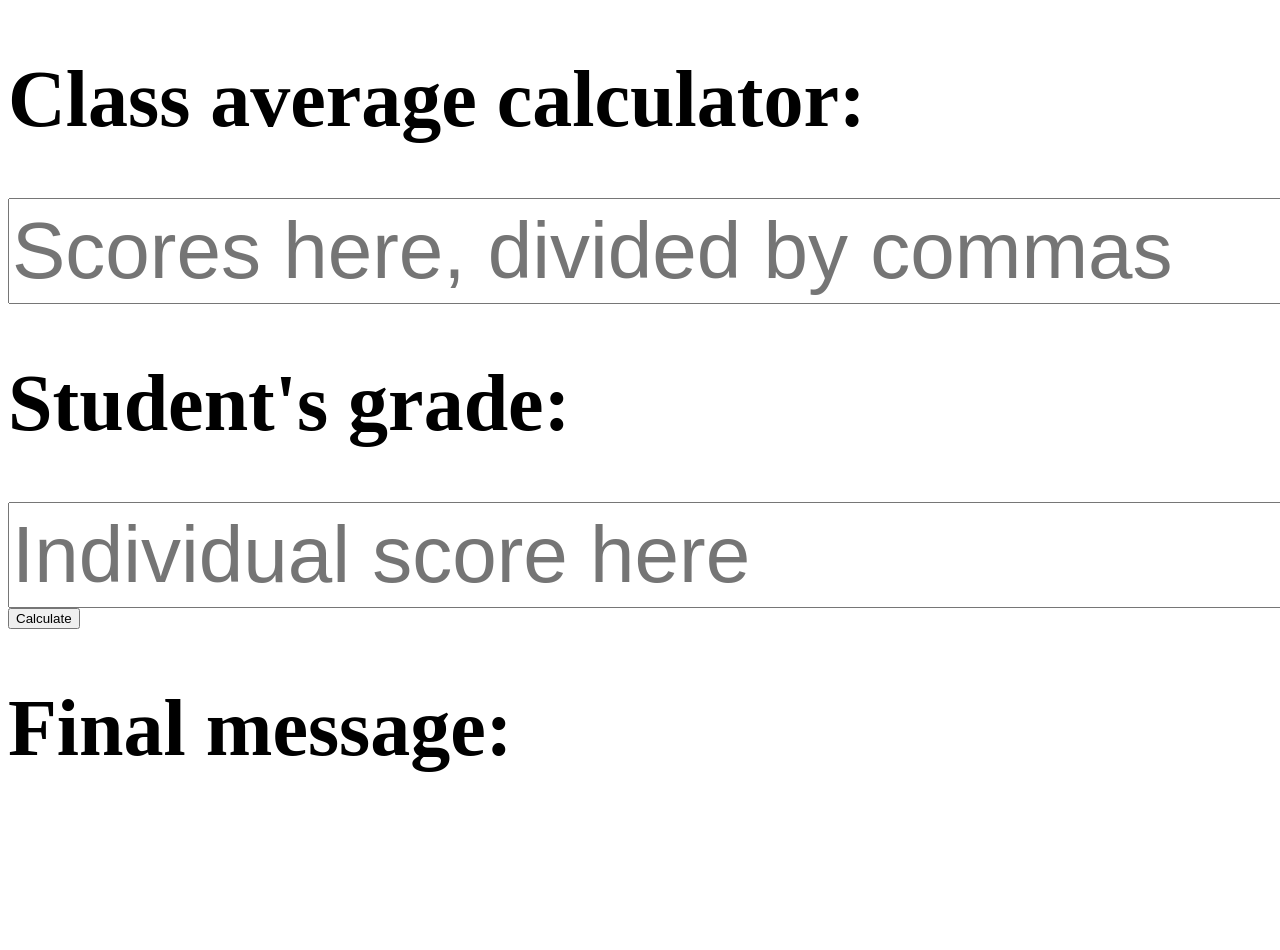
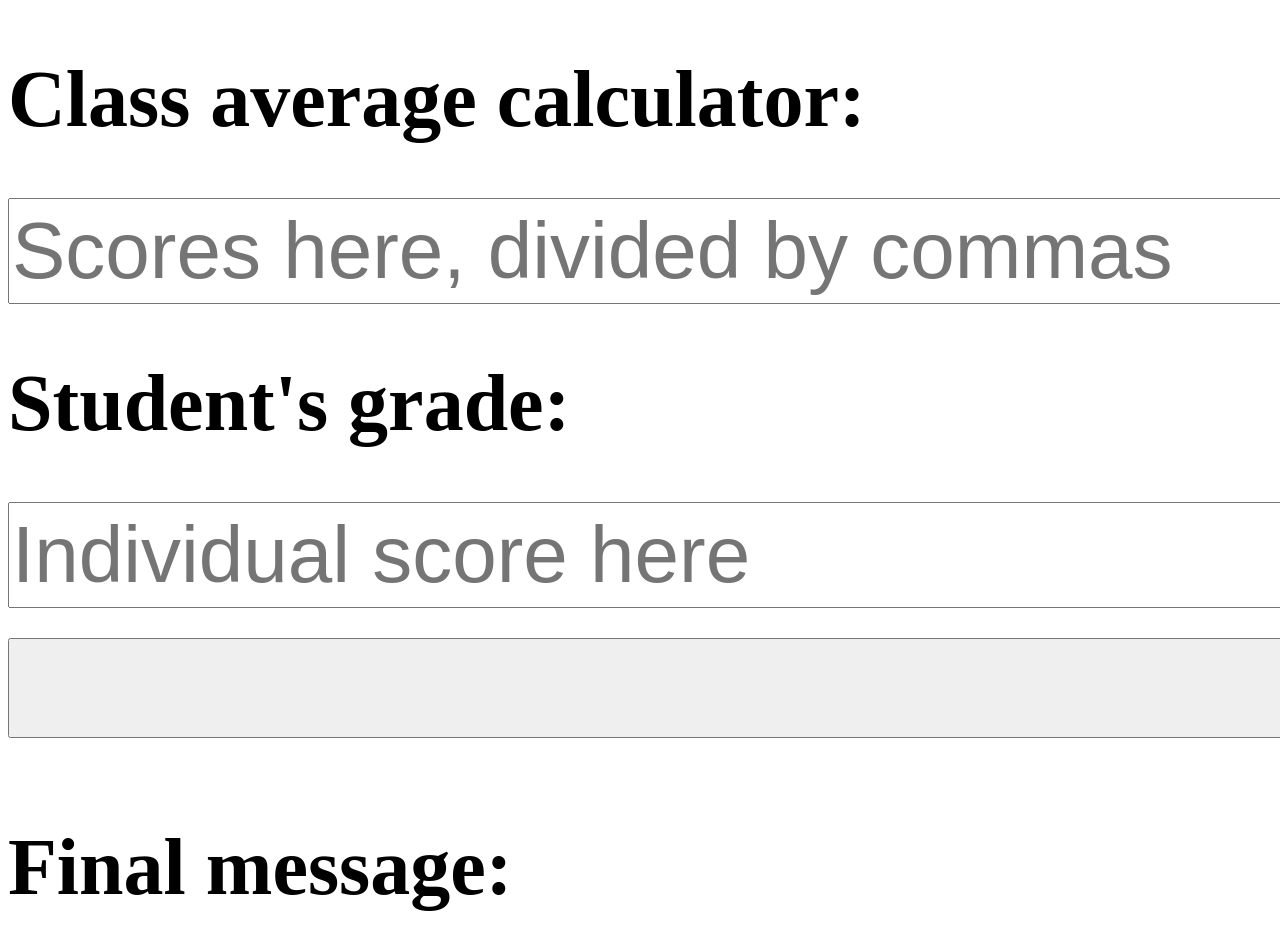
Before and after one commit to henriwf/grade_calculator, a plain HTML site: page index.html in a window 1280 px wide. Shown: the top 950 px of the page. Before the commit the page ends 828 px from the top, so only its background shows below. Drawn offline with Linux system fonts and the light colour scheme.

Commit message:
change button and result sizes

```diff
--- a/style.css
+++ b/style.css
@@ -8,3 +8,15 @@
     height: 100px;
     font-size: 5em;
 }
+
+#calculateButton {
+    width: 3000px;
+    height: 100px;
+    font-size: 5em;
+    margin-top: 30px;
+    margin-bottom: 30px;
+}
+
+#result {
+    font-size: 4em;
+}
```
